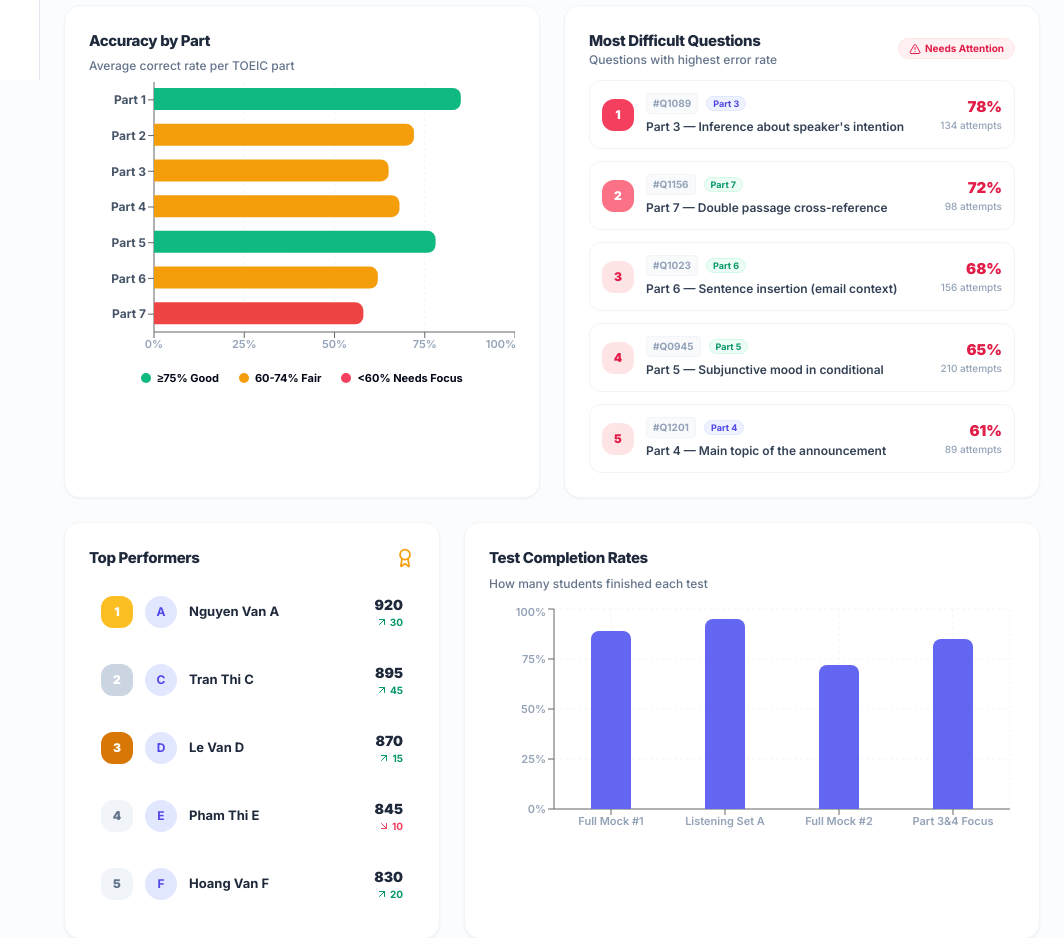
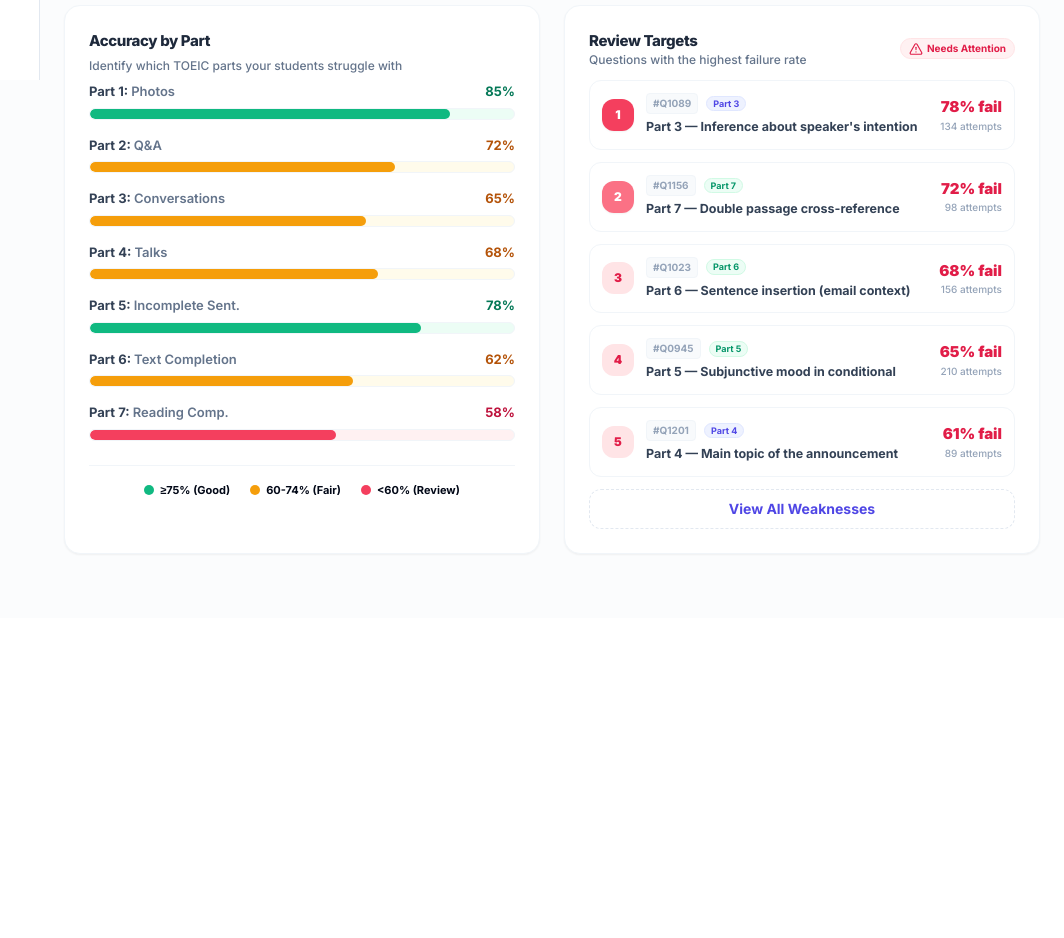
Before and after one commit to Thanhhnse171162/Smart-TOEIC-E-Learning-System, a Next.js app: page /teacher/analytics in a window 1280 px wide. Shown: the part 720-1658 px from the top of the page, without its empty margins (216-1280 px from the left). After the commit the page ends 1338 px from the top, so only its background shows below. Built offline with nearby package versions, Linux system fonts and the light colour scheme.

Commit message:
analytics page

```diff
--- a/src/app/teacher/analytics/page.tsx
+++ b/src/app/teacher/analytics/page.tsx
@@ -2,13 +2,11 @@
 
 import React, { useState } from "react";
 import {
-  BarChart, Bar, LineChart, Line, XAxis, YAxis, CartesianGrid, Tooltip, ResponsiveContainer,
-  PieChart, Pie, Cell, RadialBarChart, RadialBar,
+  LineChart, Line, XAxis, YAxis, CartesianGrid, Tooltip, ResponsiveContainer,
 } from "recharts";
 import {
-  TrendingUp, Target, Users, Award, BarChart3, ArrowUpRight, ArrowDownRight,
-  Mic, PenLine, BookOpen, AlertTriangle, CheckCircle2, Clock, Zap,
-  FileText, HelpCircle, ChevronDown,
+  TrendingUp, Target, Users, BarChart3, ArrowUpRight, ArrowDownRight,
+  AlertTriangle, CheckCircle2
 } from "lucide-react";
 import { DashboardLayout } from "@/components/layout/dashboard-layout";
 import { Card, CardContent, CardHeader, CardTitle } from "@/components/ui/card";
@@ -51,21 +49,6 @@ const difficultQuestions = [
   { id: "Q1023", text: "Part 6 — Sentence insertion (email context)", errorRate: 68, attempts: 156, part: 6 },
   { id: "Q0945", text: "Part 5 — Subjunctive mood in conditional", errorRate: 65, attempts: 210, part: 5 },
   { id: "Q1201", text: "Part 4 — Main topic of the announcement", errorRate: 61, attempts: 89, part: 4 },
-];
-
-const topStudents = [
-  { name: "Nguyen Van A", score: 920, change: +30, avatar: "A" },
-  { name: "Tran Thi C", score: 895, change: +45, avatar: "C" },
-  { name: "Le Van D", score: 870, change: +15, avatar: "D" },
-  { name: "Pham Thi E", score: 845, change: -10, avatar: "E" },
-  { name: "Hoang Van F", score: 830, change: +20, avatar: "F" },
-];
-
-const testCompletionData = [
-  { name: "Full Mock #1", completion: 89, total: 89 },
-  { name: "Listening Set A", completion: 95, total: 124 },
-  { name: "Full Mock #2", completion: 72, total: 45 },
-  { name: "Part 3&4 Focus", completion: 85, total: 210 },
 ];
 
 export default function TeacherAnalyticsPage() {
@@ -198,38 +181,38 @@ export default function TeacherAnalyticsPage() {
           </Card>
         </div>
 
-        {/* Charts Row 2 */}
+        {/* Charts Row 2: Part Accuracy & Difficult Questions */}
         <div className="grid gap-6 lg:grid-cols-2">
-          {/* Part Performance */}
+          {/* Part Performance (Rebuilt using HTML for clean look) */}
           <Card className="rounded-2xl border-slate-100 shadow-sm">
             <CardHeader className="pb-2">
               <CardTitle className="text-[15px] font-extrabold text-slate-800">Accuracy by Part</CardTitle>
-              <p className="text-xs font-medium text-slate-500">Average correct rate per TOEIC part</p>
+              <p className="text-xs font-medium text-slate-500">Identify which TOEIC parts your students struggle with</p>
             </CardHeader>
             <CardContent>
-              <ResponsiveContainer width="100%" height={280}>
-                <BarChart data={partPerformance} layout="vertical" margin={{ left: 10 }}>
-                  <CartesianGrid strokeDasharray="3 3" stroke="#f1f5f9" horizontal={false} />
-                  <XAxis type="number" domain={[0, 100]} tick={{ fontSize: 11, fontWeight: 600, fill: '#94a3b8' }} unit="%" />
-                  <YAxis type="category" dataKey="part" tick={{ fontSize: 12, fontWeight: 700, fill: '#475569' }} width={55} />
-                  <Tooltip
-                    contentStyle={{ borderRadius: '12px', border: '1px solid #e2e8f0', fontSize: '13px', fontWeight: 600 }}
-                    formatter={(value: number) => [`${value}%`, 'Accuracy']}
-                  />
-                  <Bar dataKey="accuracy" radius={[0, 8, 8, 0]} barSize={22}>
-                    {partPerformance.map((entry, index) => (
-                      <Cell
-                        key={index}
-                        fill={entry.accuracy >= 75 ? '#10b981' : entry.accuracy >= 60 ? '#f59e0b' : '#ef4444'}
-                      />
-                    ))}
-                  </Bar>
-                </BarChart>
-              </ResponsiveContainer>
-              <div className="flex items-center justify-center gap-5 mt-2 text-[11px] font-bold">
-                <span className="flex items-center gap-1.5"><span className="w-2.5 h-2.5 rounded-full bg-emerald-500"></span> ≥75% Good</span>
-                <span className="flex items-center gap-1.5"><span className="w-2.5 h-2.5 rounded-full bg-amber-500"></span> 60-74% Fair</span>
-                <span className="flex items-center gap-1.5"><span className="w-2.5 h-2.5 rounded-full bg-rose-500"></span> &lt;60% Needs Focus</span>
+              <div className="space-y-4">
+                {partPerformance.map((item) => {
+                  const color = item.accuracy >= 75 ? 'bg-emerald-500' : item.accuracy >= 60 ? 'bg-amber-500' : 'bg-rose-500';
+                  const bgLight = item.accuracy >= 75 ? 'bg-emerald-50' : item.accuracy >= 60 ? 'bg-amber-50' : 'bg-rose-50';
+                  const textColor = item.accuracy >= 75 ? 'text-emerald-700' : item.accuracy >= 60 ? 'text-amber-700' : 'text-rose-700';
+
+                  return (
+                    <div key={item.part} className="space-y-1.5">
+                      <div className="flex items-center justify-between text-[13px] font-bold">
+                        <span className="text-slate-700">{item.part}: <span className="text-slate-500 font-semibold">{item.label}</span></span>
+                        <span className={`${textColor}`}>{item.accuracy}%</span>
+                      </div>
+                      <div className={`w-full h-3 rounded-full ${bgLight} overflow-hidden border border-slate-100`}>
+                         <div className={`h-full rounded-full ${color} transition-all duration-500`} style={{ width: `${item.accuracy}%` }} />
+                      </div>
+                    </div>
+                  );
+                })}
+              </div>
+              <div className="flex items-center justify-center gap-5 mt-6 pt-4 border-t border-slate-100 text-[11px] font-bold">
+                <span className="flex items-center gap-1.5"><span className="w-2.5 h-2.5 rounded-full bg-emerald-500"></span> ≥75% (Good)</span>
+                <span className="flex items-center gap-1.5"><span className="w-2.5 h-2.5 rounded-full bg-amber-500"></span> 60-74% (Fair)</span>
+                <span className="flex items-center gap-1.5"><span className="w-2.5 h-2.5 rounded-full bg-rose-500"></span> &lt;60% (Review)</span>
               </div>
             </CardContent>
           </Card>
@@ -239,19 +222,19 @@ export default function TeacherAnalyticsPage() {
             <CardHeader className="pb-3">
               <div className="flex items-center justify-between">
                 <div>
-                  <CardTitle className="text-[15px] font-extrabold text-slate-800">Most Difficult Questions</CardTitle>
-                  <p className="text-xs font-medium text-slate-500">Questions with highest error rate</p>
+                  <CardTitle className="text-[15px] font-extrabold text-slate-800">Review Targets</CardTitle>
+                  <p className="text-xs font-medium text-slate-500">Questions with the highest failure rate</p>
                 </div>
-                <Badge className="bg-rose-50 text-rose-600 border border-rose-100 shadow-none text-[10px] font-bold">
-                  <AlertTriangle className="w-3 h-3 mr-1" /> Needs Attention
+                <Badge className="bg-rose-50 text-rose-600 border border-rose-100 shadow-none text-[10px] font-bold px-2 py-0.5">
+                  <AlertTriangle className="w-3.5 h-3.5 mr-1" /> Needs Attention
                 </Badge>
               </div>
             </CardHeader>
             <CardContent className="space-y-3">
               {difficultQuestions.map((q, i) => (
-                <div key={q.id} className="flex items-center gap-3 p-3 rounded-xl border border-slate-100 hover:border-rose-100 hover:bg-rose-50/30 transition-all">
+                <div key={q.id} className="flex items-center gap-3 p-3 rounded-xl border border-slate-100 hover:border-rose-100 hover:bg-rose-50/30 transition-all cursor-pointer group">
                   <div className={`w-8 h-8 rounded-lg flex items-center justify-center text-[12px] font-black shrink-0 ${
-                    i === 0 ? 'bg-rose-500 text-white' : i === 1 ? 'bg-rose-400 text-white' : 'bg-rose-100 text-rose-600'
+                    i === 0 ? 'bg-rose-500 text-white shadow-sm' : i === 1 ? 'bg-rose-400 text-white shadow-sm' : 'bg-rose-100 text-rose-600'
                   }`}>
                     {i + 1}
                   </div>
@@ -262,74 +245,20 @@ export default function TeacherAnalyticsPage() {
                         Part {q.part}
                       </Badge>
                     </div>
-                    <p className="text-[12px] font-semibold text-slate-700 mt-1 truncate">{q.text}</p>
+                    <p className="text-[12.5px] font-bold text-slate-700 mt-1 truncate group-hover:text-rose-700 transition-colors">{q.text}</p>
                   </div>
                   <div className="text-right shrink-0">
-                    <p className="text-[15px] font-black text-rose-600">{q.errorRate}%</p>
+                    <p className="text-[15px] font-black text-rose-600">{q.errorRate}% fail</p>
                     <p className="text-[10px] text-slate-400 font-medium">{q.attempts} attempts</p>
                   </div>
                 </div>
               ))}
+              <Button variant="ghost" className="w-full mt-2 text-indigo-600 font-bold hover:text-indigo-700 hover:bg-indigo-50 border border-dashed border-slate-200">
+                 View All Weaknesses
+              </Button>
             </CardContent>
           </Card>
         </div>
-
-        {/* Bottom Row */}
-        <div className="grid gap-6 lg:grid-cols-5">
-          {/* Top Students */}
-          <Card className="rounded-2xl border-slate-100 shadow-sm lg:col-span-2">
-            <CardHeader className="pb-3">
-              <div className="flex items-center justify-between">
-                <CardTitle className="text-[15px] font-extrabold text-slate-800">Top Performers</CardTitle>
-                <Award className="w-5 h-5 text-amber-500" />
-              </div>
-            </CardHeader>
-            <CardContent className="space-y-2">
-              {topStudents.map((student, i) => (
-                <div key={student.name} className="flex items-center gap-3 p-3 rounded-xl hover:bg-slate-50 transition-colors">
-                  <div className={`w-8 h-8 rounded-lg flex items-center justify-center text-[12px] font-black shrink-0 ${
-                    i === 0 ? 'bg-amber-400 text-white' : i === 1 ? 'bg-slate-300 text-white' : i === 2 ? 'bg-amber-600 text-white' : 'bg-slate-100 text-slate-500'
-                  }`}>
-                    {i + 1}
-                  </div>
-                  <div className="w-8 h-8 rounded-full bg-indigo-100 flex items-center justify-center text-[12px] font-bold text-indigo-600 shrink-0">
-                    {student.avatar}
-                  </div>
-                  <div className="flex-1 min-w-0">
-                    <p className="text-[13px] font-bold text-slate-800 truncate">{student.name}</p>
-                  </div>
-                  <div className="text-right shrink-0">
-                    <p className="text-[14px] font-black text-slate-800">{student.score}</p>
-                    <span className={`text-[10px] font-bold flex items-center justify-end gap-0.5 ${student.change >= 0 ? 'text-emerald-600' : 'text-rose-500'}`}>
-                      {student.change >= 0 ? <ArrowUpRight className="w-3 h-3" /> : <ArrowDownRight className="w-3 h-3" />}
-                      {Math.abs(student.change)}
-                    </span>
-                  </div>
-                </div>
-              ))}
-            </CardContent>
-          </Card>
-
-          {/* Test Completion Rates */}
-          <Card className="rounded-2xl border-slate-100 shadow-sm lg:col-span-3">
-            <CardHeader className="pb-3">
-              <CardTitle className="text-[15px] font-extrabold text-slate-800">Test Completion Rates</CardTitle>
-              <p className="text-xs font-medium text-slate-500">How many students finished each test</p>
-            </CardHeader>
-            <CardContent>
-              <ResponsiveContainer width="100%" height={240}>
-                <BarChart data={testCompletionData}>
-                  <CartesianGrid strokeDasharray="3 3" stroke="#f1f5f9" />
-                  <XAxis dataKey="name" tick={{ fontSize: 11, fontWeight: 600, fill: '#94a3b8' }} />
-                  <YAxis tick={{ fontSize: 11, fontWeight: 600, fill: '#94a3b8' }} unit="%" />
-                  <Tooltip contentStyle={{ borderRadius: '12px', border: '1px solid #e2e8f0', fontSize: '13px', fontWeight: 600 }} />
-                  <Bar dataKey="completion" fill="#6366f1" radius={[8, 8, 0, 0]} barSize={40} />
-                </BarChart>
-              </ResponsiveContainer>
-            </CardContent>
-          </Card>
-        </div>
-
       </div>
     </DashboardLayout>
   );
```
